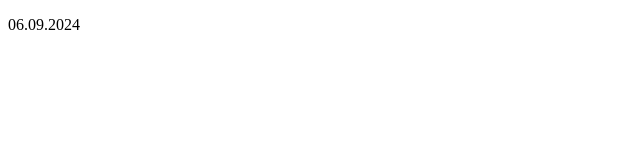
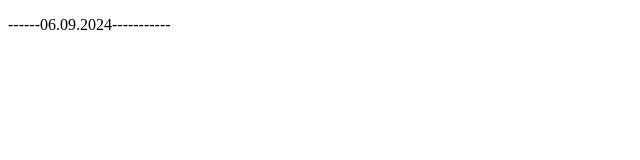
Before and after one commit to donwasli77/maciejsliwatoziomek, a plain HTML site: page index.html in a window 1280 px wide. Shown: the whole page, without its empty margins (0-640 px from the left). Drawn offline with Linux system fonts and the light colour scheme.

Commit message:
pierwszy commit bis

```diff
--- a/index.html
+++ b/index.html
@@ -5,6 +5,6 @@
     <title>Title</title>
 </head>
 <body>
-<p>06.09.2024</p>
+<p>------06.09.2024-----------</p>
 </body>
 </html>
```
